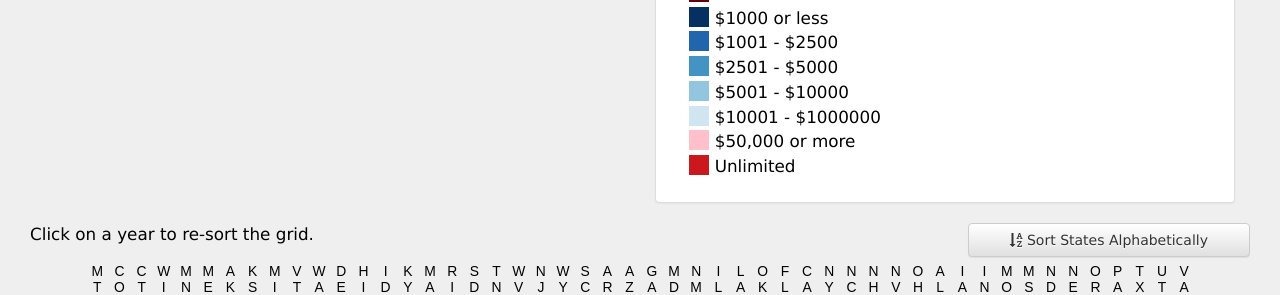
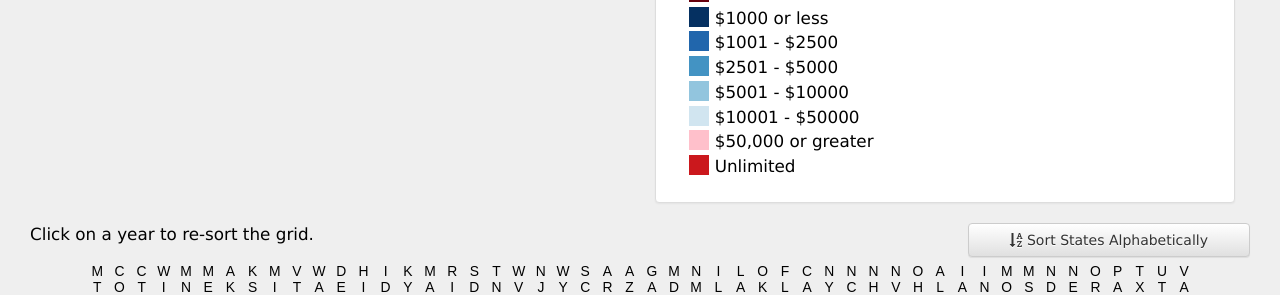
Before and after one commit to cfinst/cfinst.github.io, a Jekyll site: the page built from index.md, in a window 1280 px wide. Shown: the part 435-730 px from the top of the page. Built offline with Jekyll 4.4.1, drawn with Linux system fonts in a browser that asks for light colours.

Commit message:
Correct ranges

```diff
--- a/_data/sections/contribution-limits/legends.yml
+++ b/_data/sections/contribution-limits/legends.yml
@@ -47,13 +47,13 @@ threshold:
       max: 10000
       color: "#92c5de"
     - min: 10001
+      max: 50000
+      color: "#d1e5f0"
+    - min: 50001
       max: 1000000
-      color: "#d1e5f0"
+      label: $50,000 or greater
+      color: "pink"
     - min: 1000001
-      max: 5000000
-      label: $50,000 or more
-      color: "pink"
-    - min: 5000001
       max: Infinity
       label: Unlimited
       color: "#cb181d"
```
